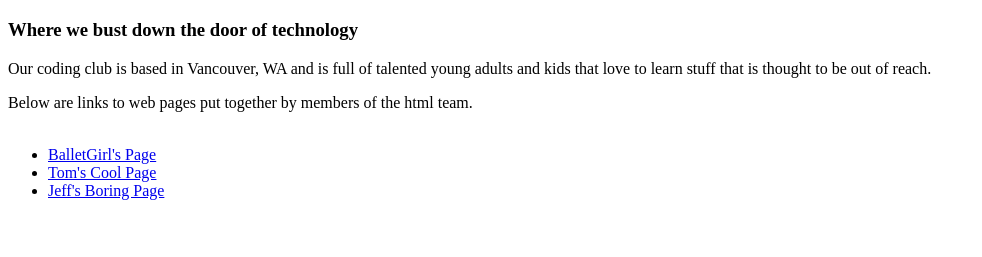
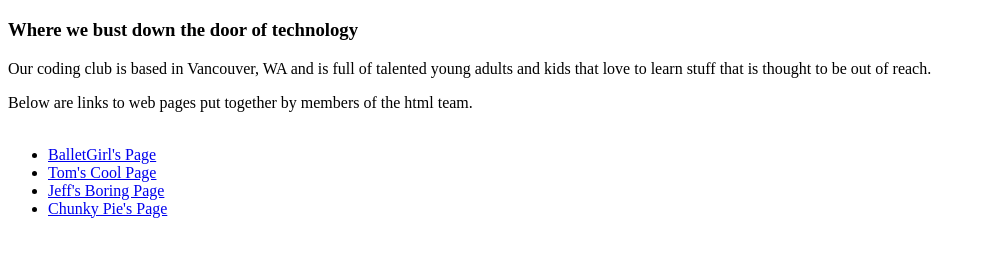
Before and after one commit to Fayeemf/CoolWebsite, a plain HTML site: page Index.html in a window 1280 px wide. Shown: the part 61-318 px from the top of the page, without its empty margins (0-982 px from the left). Drawn offline with Linux system fonts and the light colour scheme.

Commit message:
add new link

```diff
--- a/Index.html
+++ b/Index.html
@@ -19,6 +19,7 @@
   			<li><a href="\BalletGirl\Index.html">BalletGirl's Page</a></li>
       	<li><a href="\TomIsCool\Index.html">Tom's Cool Page</a></li>
       	<li><a href="\JeffIsNot\Index.html">Jeff's Boring Page</a></li>
+      	<li><a href="\ChunkyPie\Index.html">Chunky Pie's Page</a></li>
 
 	</ul>
 
```
